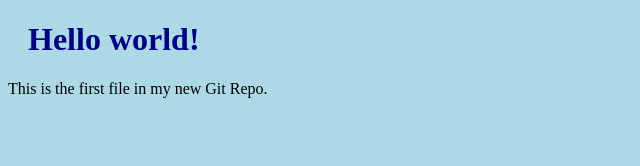
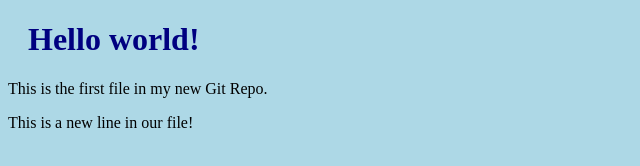
Before and after one commit to anirudra-adhikary/w3school_tutoriol_git, a plain HTML site: page index.html in a window 1280 px wide. Shown: the whole page, without its empty margins (0-640 px from the left). Drawn offline with Linux system fonts and the light colour scheme.

Commit message:
Updated index.html file with a new file

```diff
--- a/index.html
+++ b/index.html
@@ -8,6 +8,7 @@
 
 <h1>Hello world!</h1>
 <p>This is the first file in my new Git Repo.</p>
+<p>This is a new line in our file!</p>
 
 </body>
 </html>
```
